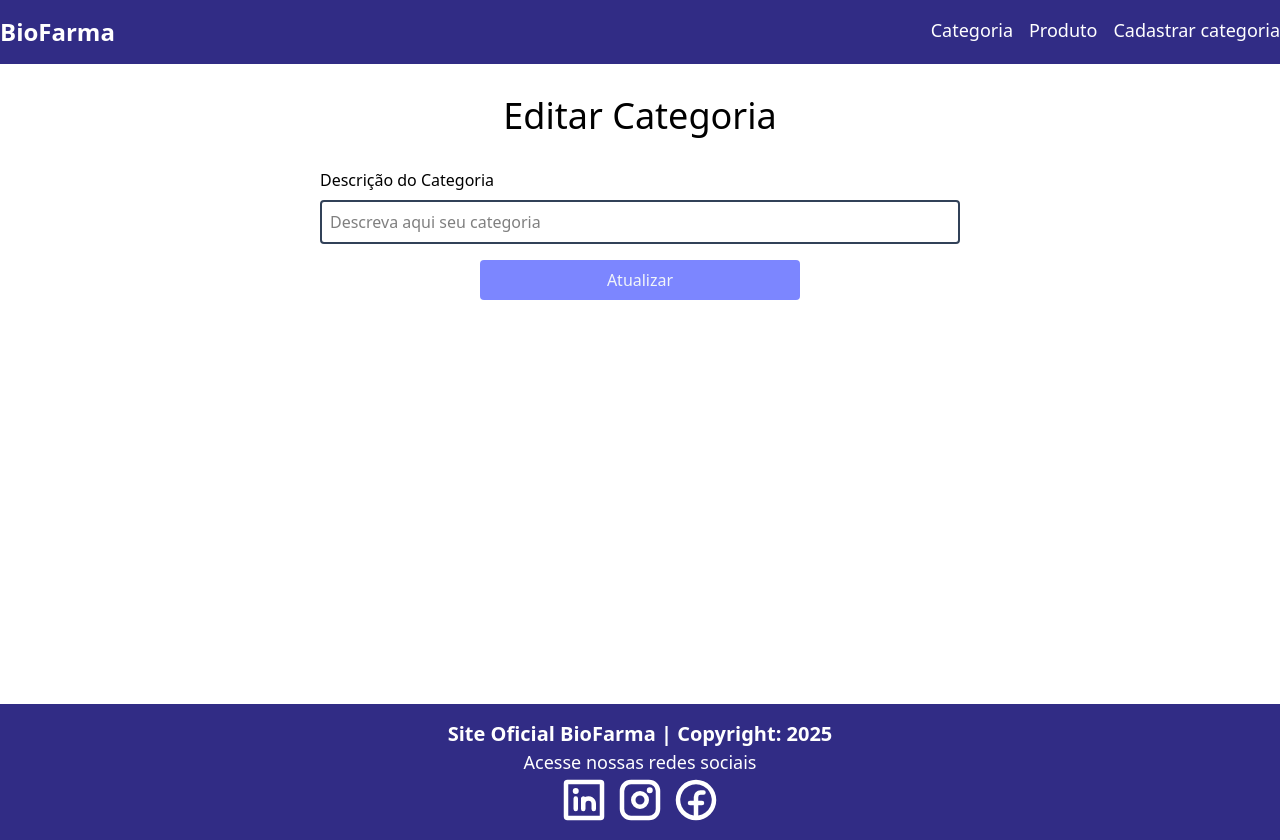
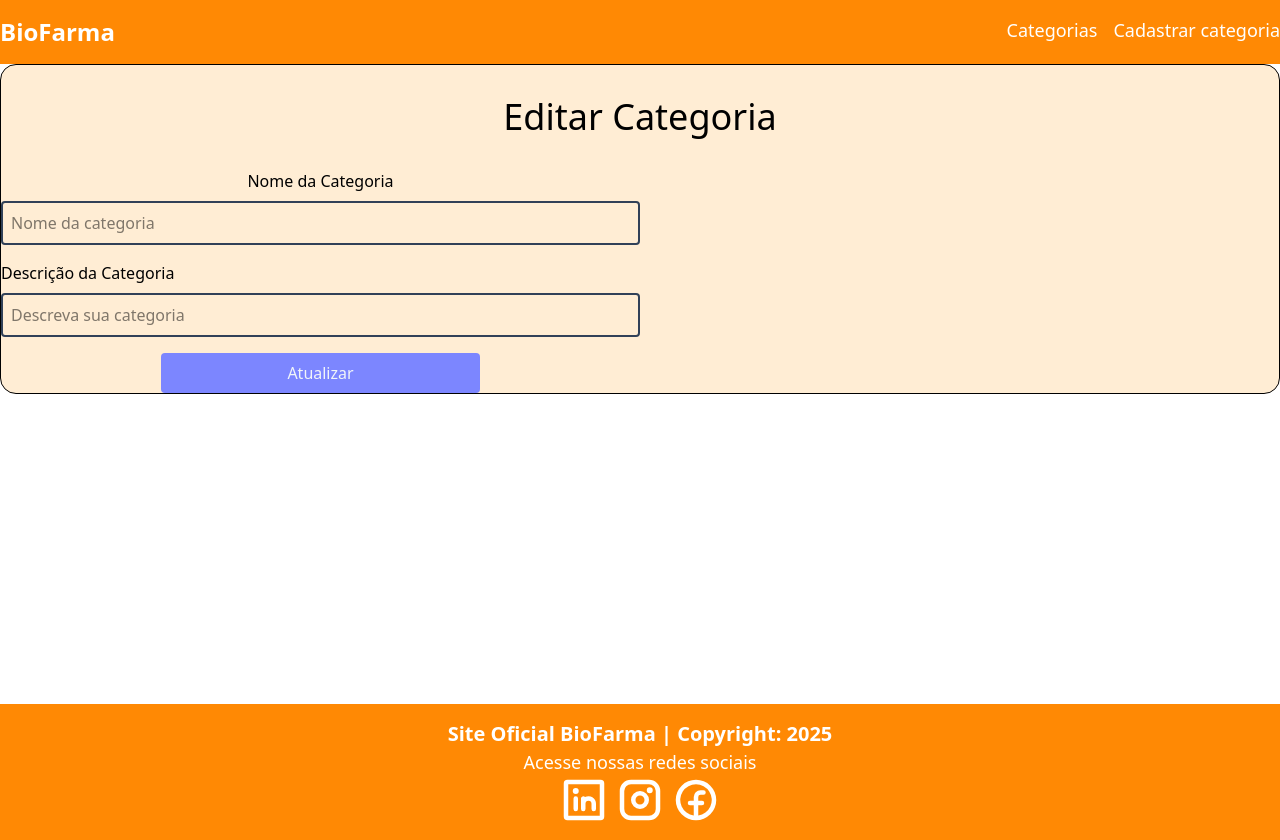
Before and after one commit to SamsJd/bio-farma-frontend, a React (Vite) app: page /editarcategoria/1 in a window 1280 px wide. Built offline with nearby package versions, Linux system fonts and the light colour scheme; no server answers.

Commit message:
Update Form

```diff
--- a/src/components/categorias/cardcategorias/CardCategorias.tsx
+++ b/src/components/categorias/cardcategorias/CardCategorias.tsx
@@ -7,15 +7,15 @@ interface CardCategoriasProps {
 
 function CardCategorias({ categoria }: CardCategoriasProps) {
   return (
-    <div className='border flex flex-col rounded-2xl overflow-hidden justify-between'>
-      <header className='py-2 px-6 bg-indigo-800 text-white font-bold text-2xl'>
+    <div className='border flex flex-col text-center rounded-2xl overflow-hidden justify-between'>
+      <header className='py-2 px-6 bg-orange-400 text-white font-bold text-2xl'>
         Categoria
       </header>
-      <p className='p-8 text-3xl bg-slate-200 h-full'>{categoria.descricao}</p>
+      <p className='p-8 text-3xl bg-slate-200 h-full'>{categoria.nome}</p>
 
       <div className="flex">
         <Link to={`/editarcategoria/${categoria.id}`}
-          className='w-full text-slate-100 bg-	indigo-400 hover:bg-indigo-800
+          className='w-full text-slate-100 bg-	bg-orange-300 hover:bg-orange-400
             flex items-center justify-center py-2'>
           <button>Editar</button>
         </Link>
--- a/src/components/categorias/formcategoria/FormCategoria.tsx
+++ b/src/components/categorias/formcategoria/FormCategoria.tsx
@@ -2,10 +2,8 @@ import { useEffect, useState, type ChangeEvent, type FormEvent } from "react";
 import { useNavigate, useParams } from "react-router-dom";
 import type Categoria from "../../../models/Categoria";
 import { atualizar, buscar, cadastrar } from "../../../services/Service";
-import { RotatingLines } from "react-loader-spinner";
 
 function FormCategoria() {
-
   const navigate = useNavigate();
   const { id } = useParams<{ id: string }>();
 
@@ -62,39 +60,44 @@ function FormCategoria() {
     retornar();
   }
 
-return (
-    <div className="container flex flex-col items-center justify-center mx-auto">
-      <h1 className="text-4xl text-center my-8">
-        {id === undefined ? 'Cadastrar Categoria' : 'Editar Categoria'}
-      </h1>
+  return (
+    <div className='border flex flex-col rounded-2xl bg-orange-100 overflow-hidden justify-between'>
+      <header className="text-4xl text-center my-8">
+        {id ? "Editar Categoria" : "Cadastrar Categoria"}
+      </header>
 
       <form className="w-1/2 flex flex-col gap-4" onSubmit={gerarNovaCategoria}>
-        <div className="flex flex-col gap-2">
-          <label htmlFor="descricao">Descrição do Categoria</label>
+        <div className="flex flex-col text-center gap-2">
+          <label htmlFor="nome">Nome da Categoria</label>
           <input
             type="text"
-            placeholder="Descreva aqui seu categoria"
-            name='descricao'
+            placeholder="Nome da categoria"
+            name="nome"
+            value={categoria.nome}
+            onChange={atualizarEstado}
             className="border-2 border-slate-700 rounded p-2"
-            value={categoria.descricao}
-            onChange={(e: ChangeEvent<HTMLInputElement>) => atualizarEstado(e)}
           />
         </div>
+
+        <div className="flex flex-col gap-2">
+          <label htmlFor="descricao">Descrição da Categoria</label>
+          <input
+            type="text"
+            placeholder="Descreva sua categoria"
+            name="descricao"
+            value={categoria.descricao}
+            onChange={atualizarEstado}
+            className="border-2 border-slate-700 rounded p-2"
+          />
+        </div>
+
         <button
           className="rounded text-slate-100 bg-indigo-400
                     hover:bg-indigo-800 w-1/2 py-2 mx-auto flex justify-center"
-          type="submit">
-          {isLoading ?
-            <RotatingLines
-              strokeColor="white"
-              strokeWidth="5"
-              animationDuration="0.75"
-              width="24"
-              visible={true}
-            /> :
-            <span>{id === undefined ? 'Cadastrar' : 'Atualizar'}</span>
-
-          }
+          type="submit"
+          disabled={isLoading}
+        >
+          {isLoading ? "Salvando..." : id ? "Atualizar" : "Cadastrar"}
         </button>
       </form>
     </div>
--- a/src/components/footer/Footer.tsx
+++ b/src/components/footer/Footer.tsx
@@ -6,7 +6,7 @@ function Footer() {
 
   return (
     <>
-      <div className="flex justify-center bg-indigo-900 text-white">
+      <div className="flex justify-center bg-orange-400 text-white">
         <div className="container flex flex-col items-center py-4">
           <p className='text-xl font-bold'>
               Site Oficial BioFarma | Copyright: {data}
--- a/src/components/navbar/Navbar.tsx
+++ b/src/components/navbar/Navbar.tsx
@@ -4,14 +4,14 @@ function Navbar() {
   return (
     <>
       <div className='w-full flex justify-center py-4
-            			    bg-indigo-900 text-white'>
+            			    bg-orange-400 text-white'>
 
         <div className="container flex justify-between text-lg">
           <Link to='/home' className="text-2xl font-bold">BioFarma</Link>
 
           <div className='flex gap-4'>
-            <Link to='/categorias' className='hover:underline'>Categoria</Link>
-            Produto
+            <Link to='/categorias' className='hover:underline'>Categorias</Link>
+            {/* Produto */}
             <Link to='/cadastrarcategoria' className='hover:underline'>Cadastrar categoria</Link>
             {/* Perfil
             Sair */}
--- a/src/pages/home/Home.tsx
+++ b/src/pages/home/Home.tsx
@@ -1,11 +1,13 @@
+import { Link } from "react-router-dom"
+
 function Home() {
   return (
     <>
-      <div className="bg-indigo-900 flex justify-center">
+      <div className="bg-orange-400 flex justify-center">
         <div className='container grid grid-cols-2 text-white'>
           <div className="flex flex-col gap-4 items-center justify-center py-4">
             <h2 className='text-5xl font-bold'>
-              Seja Bem Vinde à BioFarma
+              Seja Bem Vindo à BioFarma
             </h2>
             <p className='text-xl'>
               Aqui você tem os melhores produtos e promoções!
@@ -15,7 +17,7 @@ function Home() {
               <div className='rounded text-white
                             border-white border-solid border-2 py-2 px-4'
                 >
-                Novo Produto
+                <Link to='/categorias' className='hover:underline'>Todas as categorias</Link>
               </div>
             </div>
           </div>
```
